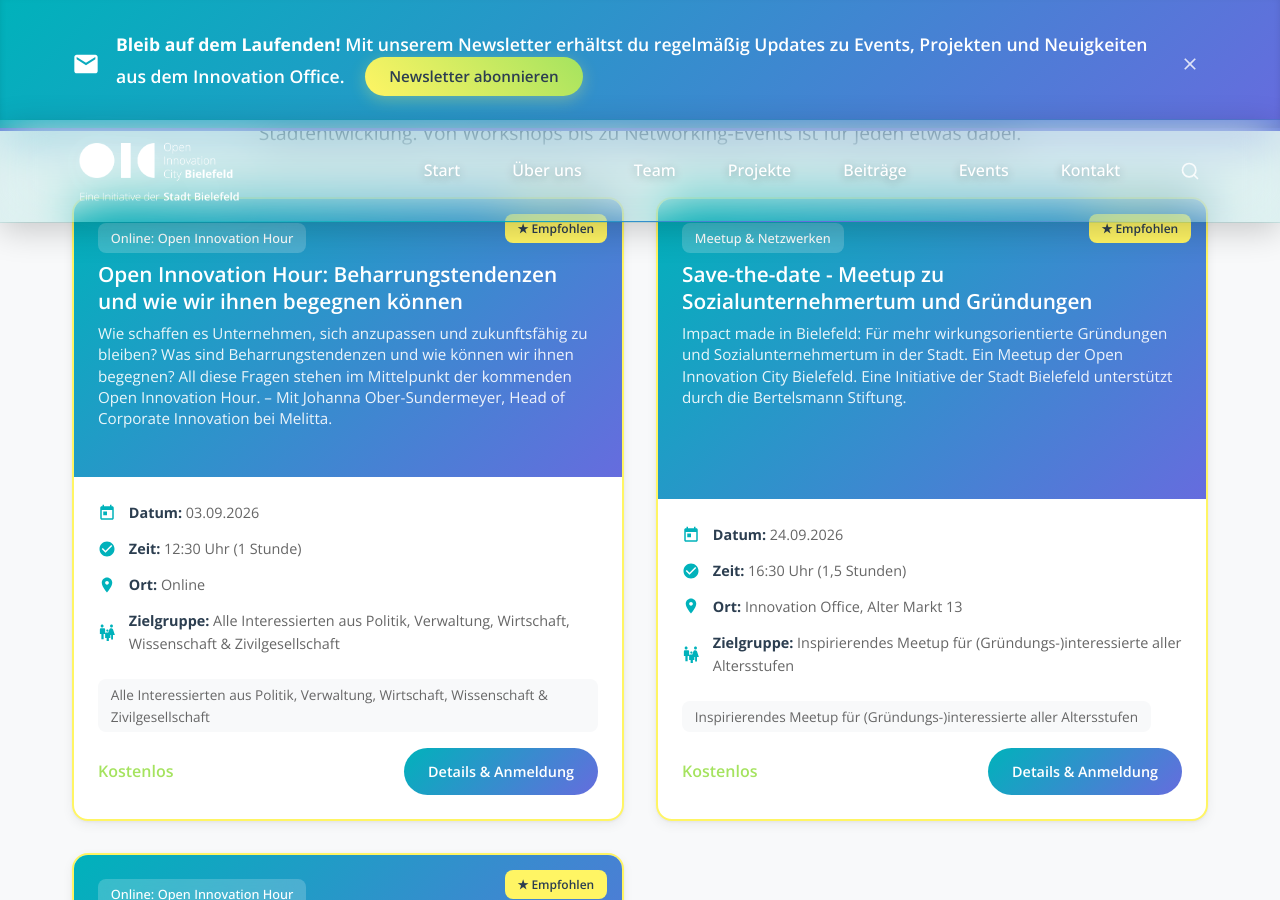
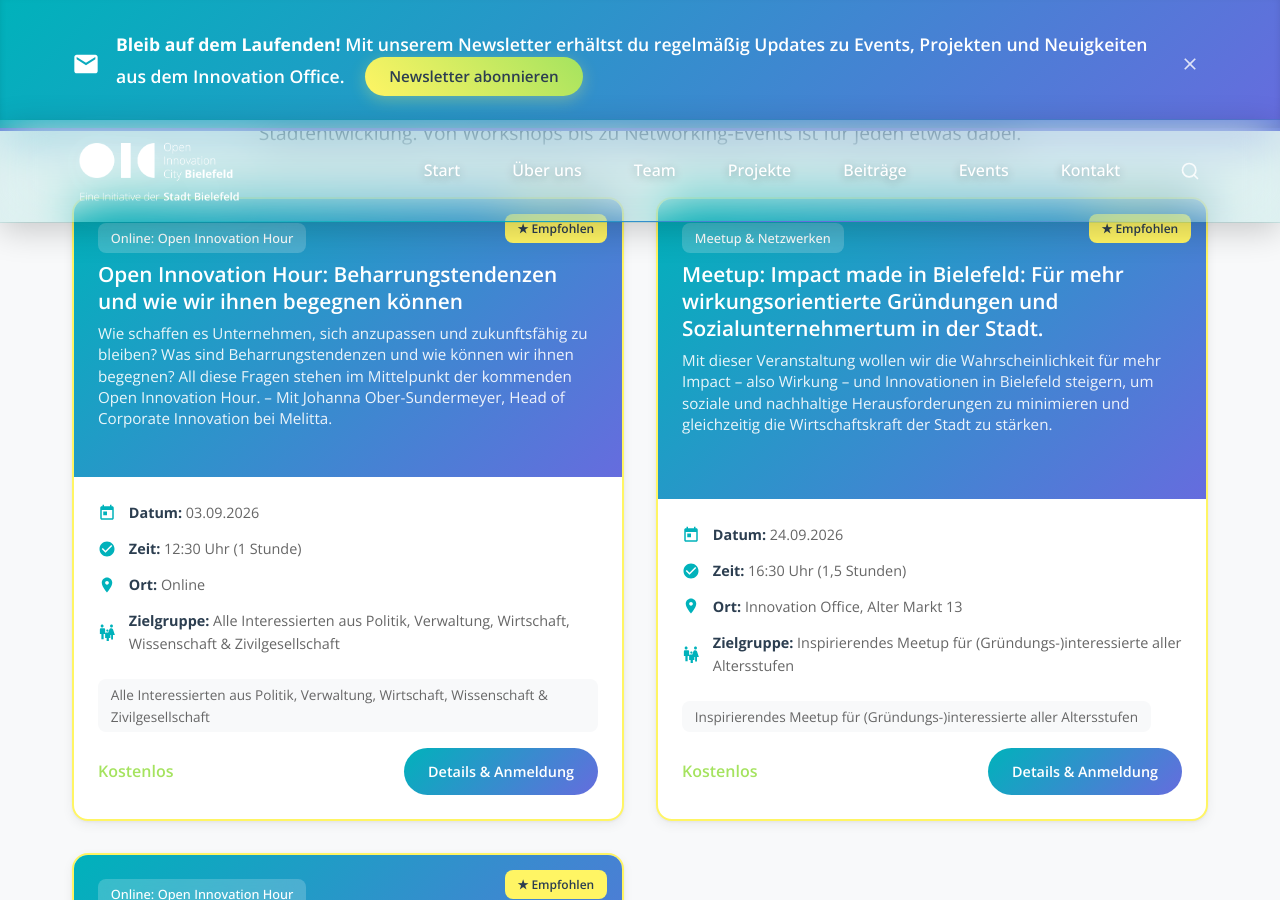
Before and after one commit to Open-Innovation-City/oic-bielefeld-website, a Jekyll site: the page built from index.html, in a window 1280 px wide and 900 px high, scrolled down 5348 px. Built offline with Jekyll 4.4.1, drawn with Linux system fonts in a browser that asks for light colours.

Commit message:
Update events.yml
Anpassung Überschrift im Meetup September

```diff
--- a/_data/events.yml
+++ b/_data/events.yml
@@ -320,8 +320,8 @@
   featured: true
   topic: "open-innovation-hour"
 
-- title: "Save-the-date - Meetup zu Sozialunternehmertum und Gründungen"
-  description: "Impact made in Bielefeld: Für mehr wirkungsorientierte Gründungen und Sozialunternehmertum in der Stadt. Ein Meetup der Open Innovation City Bielefeld. Eine Initiative der Stadt Bielefeld unterstützt durch die Bertelsmann Stiftung."
+- title: "Meetup: Impact made in Bielefeld: Für mehr wirkungsorientierte Gründungen und Sozialunternehmertum in der Stadt."
+  description: "Mit dieser Veranstaltung wollen wir die Wahrscheinlichkeit für mehr Impact – also Wirkung – und Innovationen in Bielefeld steigern, um soziale und nachhaltige Herausforderungen zu minimieren und gleichzeitig die Wirtschaftskraft der Stadt zu stärken."
   date: "2026-09-24"
   time: "16:30"
   duration: "1,5 Stunden"
```
